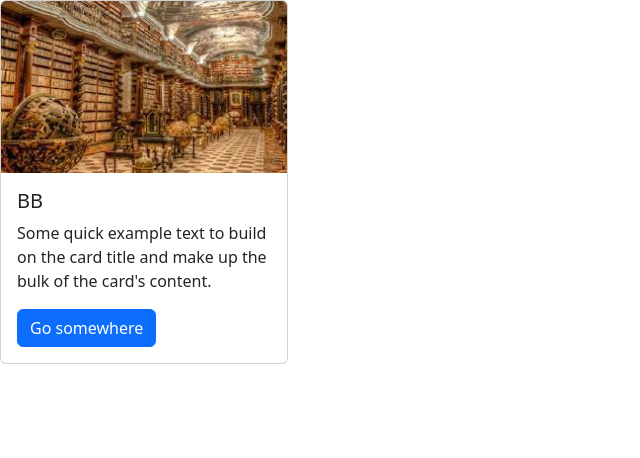
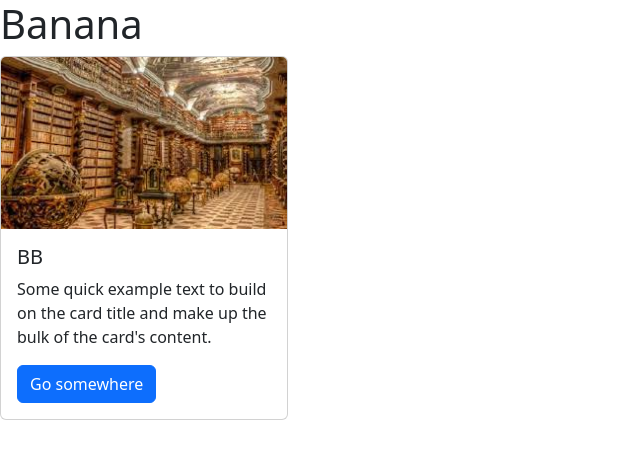
Before and after one commit to LauraCeirule/10b, a plain HTML site: page index.html in a window 1280 px wide. Shown: the whole page, without its empty margins (0-640 px from the left). Drawn offline with nearby package versions, Linux system fonts and the light colour scheme.

Commit message:
Pievienots virsraksts
Pievienots virsraksts index failā/

```diff
--- a/index.html
+++ b/index.html
@@ -13,7 +13,7 @@
 
 </head>
 <body>
-
+            <h1>Banana</h1>
     <div class="body">
 
         <div class="card" style="width: 18rem;">
```
